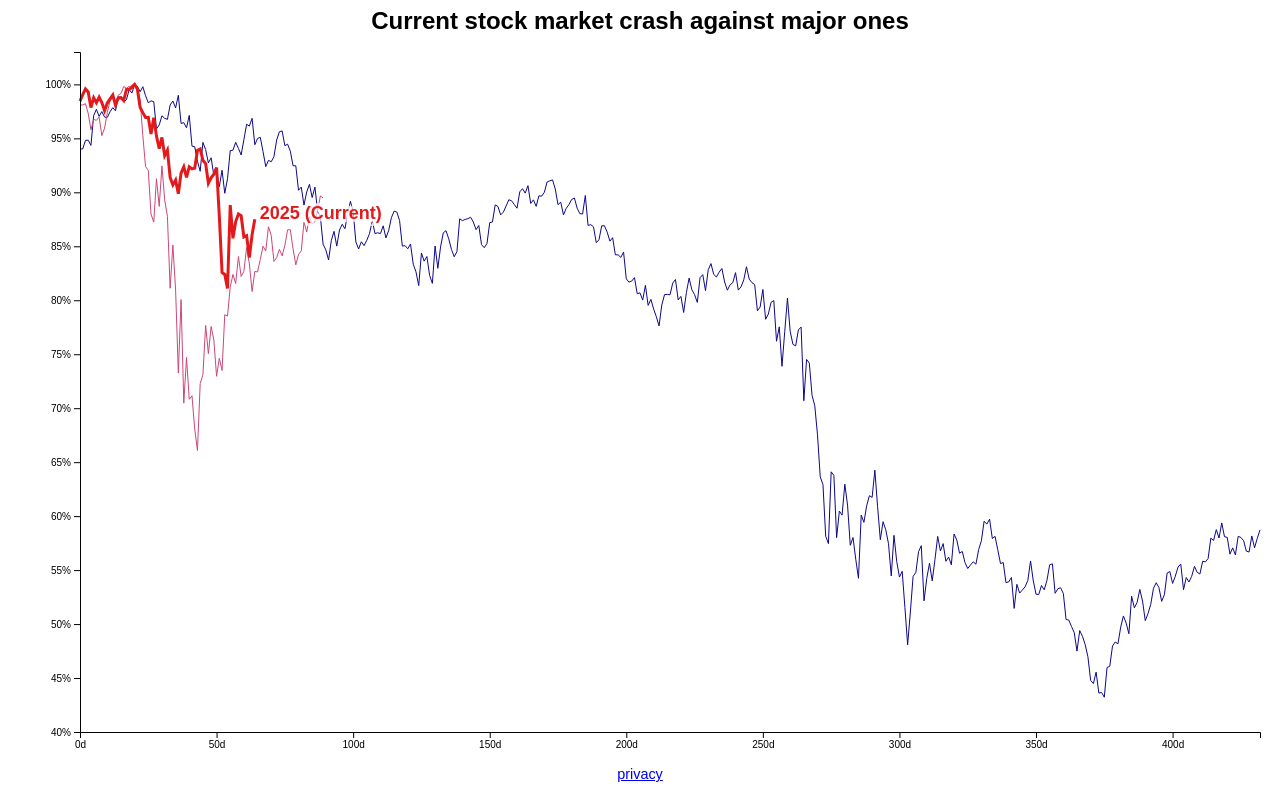
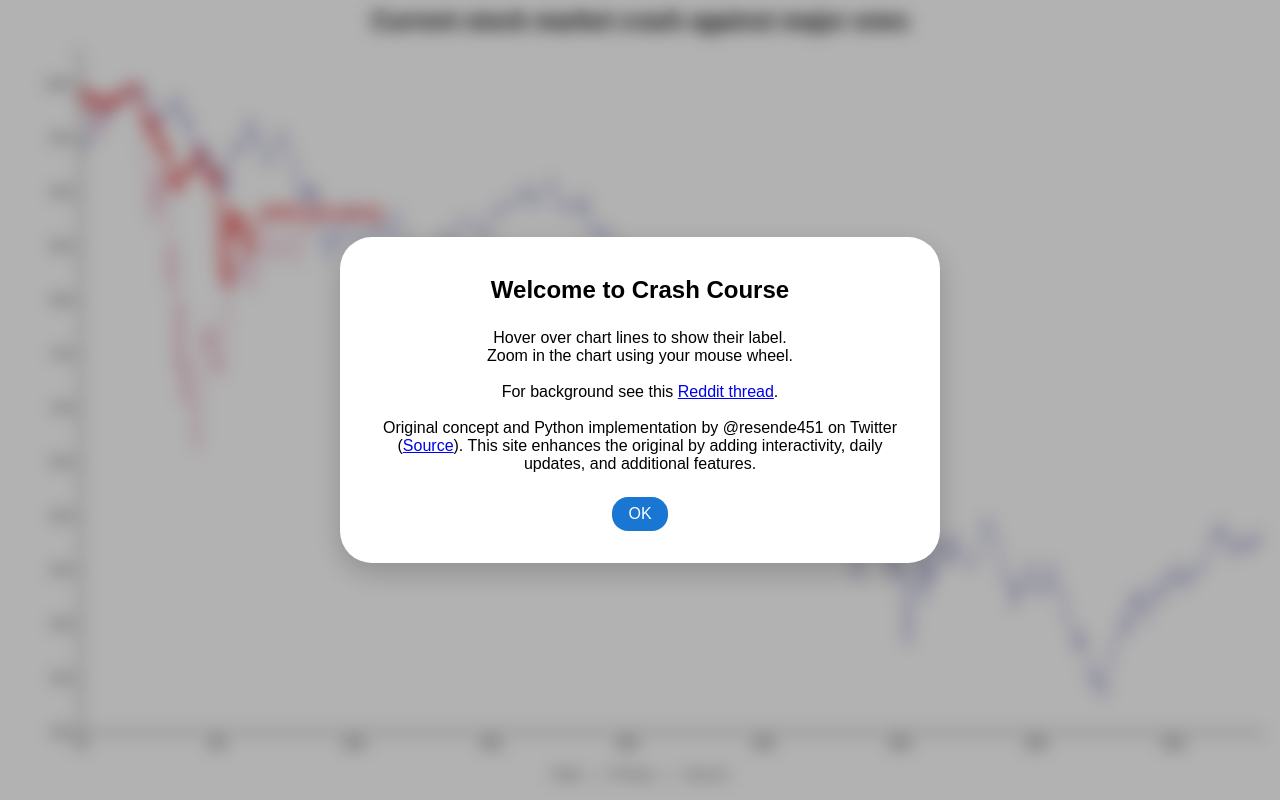
Before and after one commit to sebbov/crash-course, a React (Vite) app: page / in a window 1280 px wide. Built offline with nearby package versions, Linux system fonts and the light colour scheme.

Commit message:
Add a welcome model with some help / info.

```diff
--- a/index.html
+++ b/index.html
@@ -25,7 +25,4 @@
     <div id="root"></div>
     <script type="module" src="/src/main.tsx"></script>
   </body>
-  <footer>
-    <a href="/privacy.html">privacy</a>
-  </footer>
 </html>
--- a/src/App.css
+++ b/src/App.css
@@ -3,3 +3,22 @@
   padding: 0;
   text-align: center;
 }
+
+footer {
+  color: #555;
+  text-align: center;
+  font-size: 0.9rem;
+}
+
+footer a {
+  color: inherit;
+  text-decoration: none;
+  font-weight: 400;
+  margin: 0 0.5rem;
+  cursor: pointer;
+  transition: all 0.2s ease;
+}
+
+footer a:hover {
+  text-decoration: underline;
+}
--- a/src/App.tsx
+++ b/src/App.tsx
@@ -1,12 +1,55 @@
 import "./App.css";
 import Chart from "./Chart";
 import crashData from "./crash_data.json";
+import { useState } from "react";
+import "./Modal.css"; // for custom styling
 
 function App() {
+  const [showModal, setShowModal] = useState(true);
+
   return (
     <>
-      <h2>Current stock market crash against major ones</h2>
-      <Chart data={crashData} />
+      {showModal && (
+        <div className="modal-overlay">
+          <div className="modal-content">
+            <h2>Welcome to Crash Course</h2>
+            <br />
+            <p>Hover over chart lines to show their label.</p>
+            <p>Zoom in the chart using your mouse wheel.</p>
+            <br />
+            <p>
+              For background see this{" "}
+              <a href="https://www.reddit.com/r/dataisbeautiful/comments/1k2i027/current_stock_market_crash_against_major_ones_oc/">
+                Reddit thread
+              </a>
+              .
+            </p>
+            <br />
+            <p>
+              Original concept and Python implementation by @resende451 on
+              Twitter (
+              <a href="https://github.com/resendedaniel/drawdown">Source</a>).
+              This site enhances the original by adding interactivity, daily
+              updates, and additional features.
+            </p>
+            <button onClick={() => setShowModal(false)}>OK</button>
+          </div>
+        </div>
+      )}
+
+      <div className={showModal ? "blurred" : ""}>
+        <h2>Current stock market crash against major ones</h2>
+        <Chart data={crashData} />
+        <footer>
+          <a onClick={() => setShowModal(true)} style={{ cursor: "pointer" }}>
+            Help
+          </a>
+          {" | "}
+          <a href="/privacy">Privacy</a>
+          {" | "}
+          <a href="https://github.com/sebbov/crash-course">Source</a>
+        </footer>
+      </div>
     </>
   );
 }
--- /dev/null
+++ b/src/Modal.css
@@ -0,0 +1,40 @@
+.modal-overlay {
+    position: fixed;
+    top: 0;
+    left: 0;
+    width: 100%;
+    height: 100%;
+    backdrop-filter: blur(8px);
+    background-color: rgba(0, 0, 0, 0.3);
+    display: flex;
+    align-items: center;
+    justify-content: center;
+    z-index: 1000;
+}
+
+.modal-content {
+    background: white;
+    padding: 2rem;
+    border-radius: 2rem;
+    max-width: 600px;
+    width: 90%;
+    box-shadow: 0 10px 30px rgba(0, 0, 0, 0.2);
+    text-align: center;
+}
+
+.modal-content button {
+    margin-top: 1.5rem;
+    padding: 0.5rem 1rem;
+    border: none;
+    background-color: #1976d2;
+    color: white;
+    border-radius: 1rem;
+    font-size: 1rem;
+    cursor: pointer;
+}
+
+.blurred {
+    filter: blur(3px);
+    pointer-events: none;
+    user-select: none;
+}
--- a/src/index.css
+++ b/src/index.css
@@ -9,8 +9,3 @@
 body {
   font-family: Arial, sans-serif;
 }
-footer {
-  font-size: 0.9em;
-  text-align: center;
-  color: #555;
-}
```
